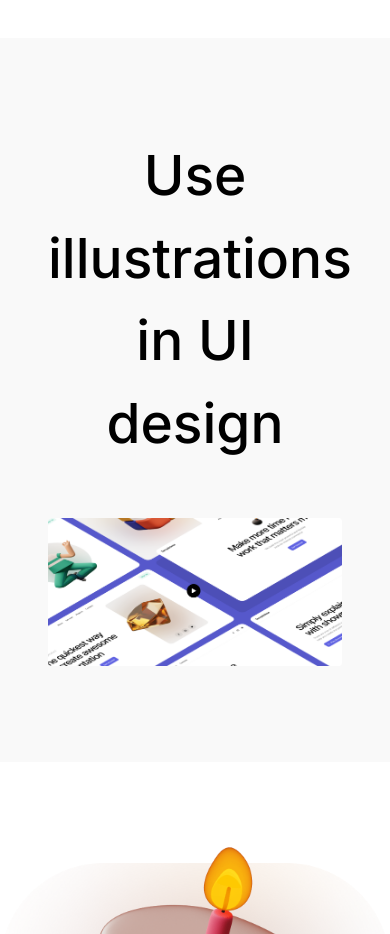
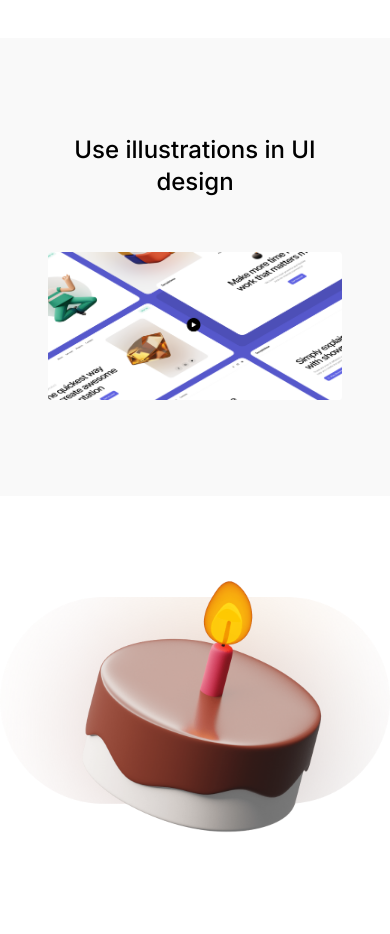
Before and after one commit to anishossain515/Degic-Business, a React (Vite) app: page / in a window 390 px wide. Shown: the part 4000-4934 px from the top of the page. Built offline with nearby package versions, Linux system fonts and the light colour scheme.

Commit message:
Video Heading Responsive solve

```diff
--- a/src/Components/video.jsx
+++ b/src/Components/video.jsx
@@ -7,7 +7,7 @@ function Video() {
 
         <div>
 
-          <h1 className='font-inter font-medium text-[55px] text-center'>Use illustrations in UI design</h1>
+          <h1 className='font-inter font-medium md:text-[55px] sm:text-5xl text-2xl text-center'>Use illustrations in UI design</h1>
 
           <div className='flex items-center justify-center pt-[54px]'>
             <img src="/video.png" alt="video" />
```
